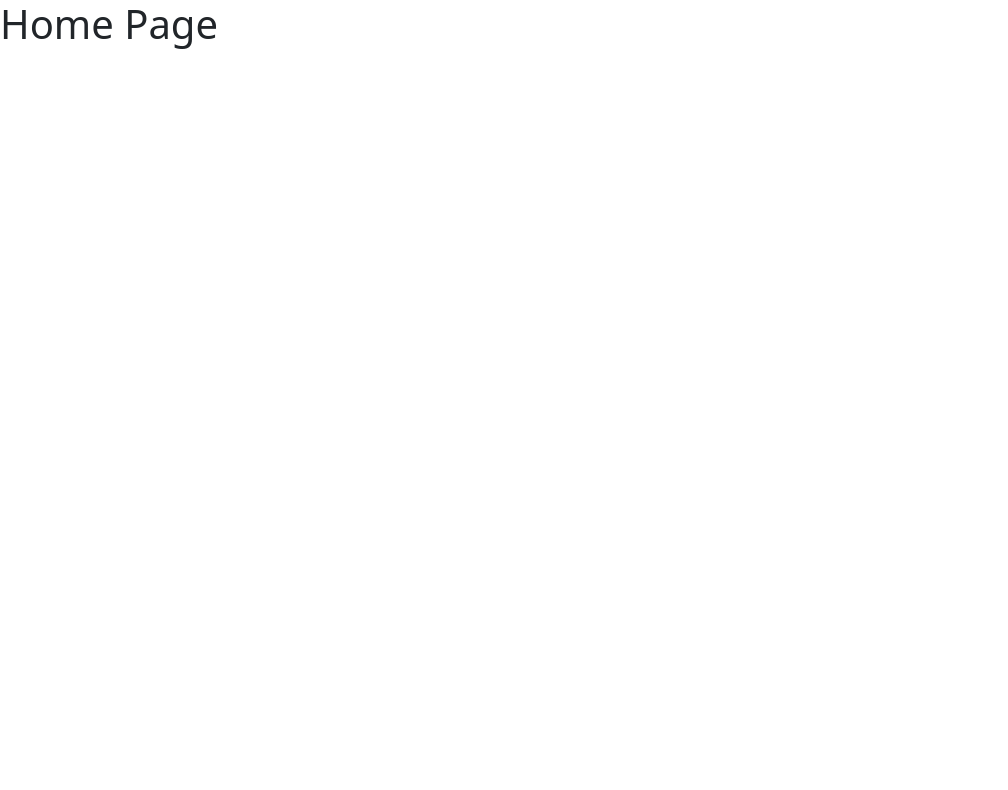
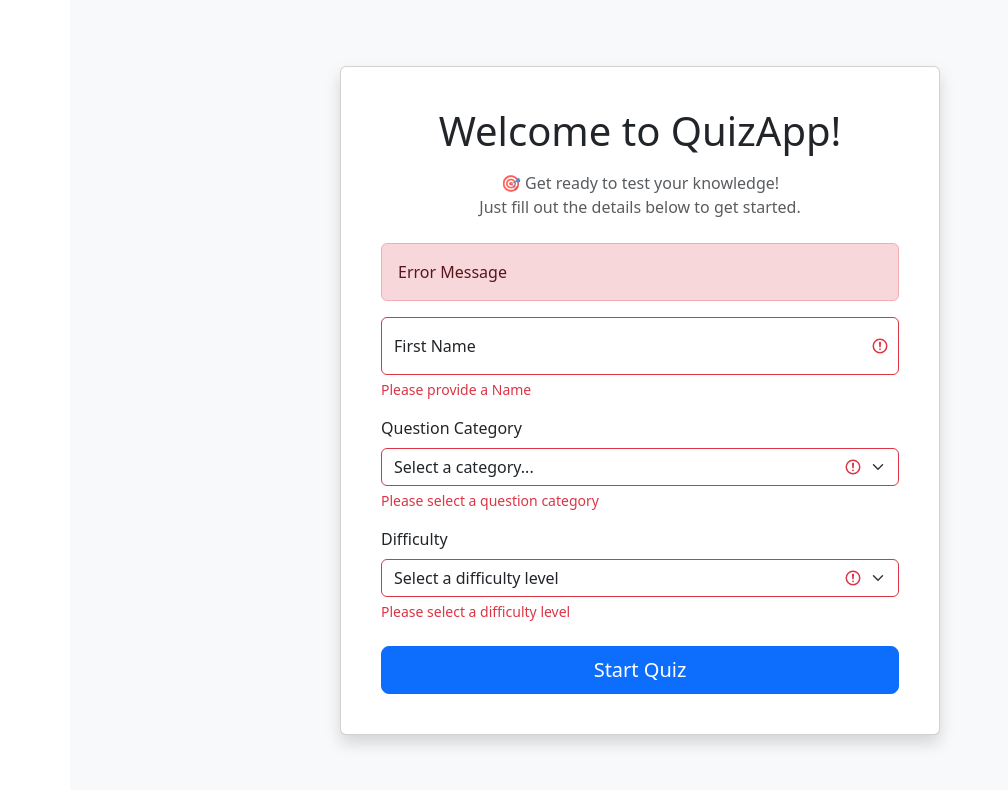
Before and after one commit to DhanushkaChandimal/Open-Trivia-Database-Quiz-App, a React (Vite) app: page / in a window 1280 px wide. Shown: the top 790 px of the page, without its empty margins (0-1008 px from the left). Built offline with nearby package versions, Linux system fonts and the light colour scheme.

Commit message:
Create Home page layout including validations

```diff
--- a/src/components/HomePage.jsx
+++ b/src/components/HomePage.jsx
@@ -1,8 +1,99 @@
+import { useState } from 'react';
+import Container from 'react-bootstrap/Container';
+import Card from 'react-bootstrap/Card';
+import Form from 'react-bootstrap/Form';
+import Button from 'react-bootstrap/Button';
+import Alert from 'react-bootstrap/Alert';
+import FloatingLabel from 'react-bootstrap/FloatingLabel';
+
 const HomePage = () => {
-    return(
-        <>
-            <h1>Home Page</h1>
-        </>
+    const [formData, setFormData] = useState({
+        name: '',
+        category: '',
+        difficulty: ''
+    });
+
+    const handleChange = (e) => {
+        const { name, value } = e.target;
+        setFormData({
+            ...formData,
+            [name]: value
+        });
+    };
+
+    return (
+        <Container className="d-flex vh-100 justify-content-center align-items-center bg-light">
+            <Card className="shadow p-4 w-100" style={{ maxWidth: '600px' }}>
+                <Card.Body>
+                    <Card.Title as="h1" className="text-center mb-3">Welcome to QuizApp!</Card.Title>
+                    <Card.Text className="text-muted text-center mb-4">🎯 Get ready to test your knowledge!<br />Just fill out the details below to get started.</Card.Text>
+
+                    <Alert variant="danger">Error Message</Alert>
+
+                    <Form noValidate validated>
+                        <Form.Group className="mb-3" controlId="formName">
+                            <FloatingLabel controlId="floatingName" label="First Name" className="mb-3">
+                                <Form.Control
+                                    type="text"
+                                    placeholder="First Name"
+                                    name="name"
+                                    value={formData.name}
+                                    onChange={handleChange}
+                                    required
+                                />
+
+                                <Form.Control.Feedback type="invalid">
+                                    Please provide a Name
+                                </Form.Control.Feedback>
+                            </FloatingLabel>
+                        </Form.Group>
+
+                        <Form.Group className="mb-3" controlId="formCategory">
+                            <Form.Label>Question Category</Form.Label>
+                            <Form.Select
+                                name="category"
+                                value={formData.category}
+                                onChange={handleChange}
+                                required
+                            >
+                                <option hidden value="">Select a category...</option>
+                                <option>General Knowledge</option>
+                                <option>Sports</option>
+                                <option>History</option>
+                                <option>Science & Nature</option>
+                            </Form.Select>
+
+                            <Form.Control.Feedback type="invalid">
+                                Please select a question category
+                            </Form.Control.Feedback>
+                        </Form.Group>
+
+                        <Form.Group className="mb-4" controlId="formDifficulty">
+                            <Form.Label>Difficulty</Form.Label>
+                            <Form.Select
+                                name="difficulty"
+                                value={formData.difficulty}
+                                onChange={handleChange}
+                                required
+                            >
+                                <option hidden value="">Select a difficulty level</option>
+                                <option>Easy</option>
+                                <option>Medium</option>
+                                <option>Hard</option>
+                            </Form.Select>
+
+                            <Form.Control.Feedback type="invalid">
+                                Please select a difficulty level
+                            </Form.Control.Feedback>
+                        </Form.Group>
+
+                        <div className="d-grid">
+                            <Button type="submit" variant="primary" size="lg">Start Quiz</Button>
+                        </div>
+                    </Form>
+                </Card.Body>
+            </Card>
+        </Container>
     );
 }
 
```
